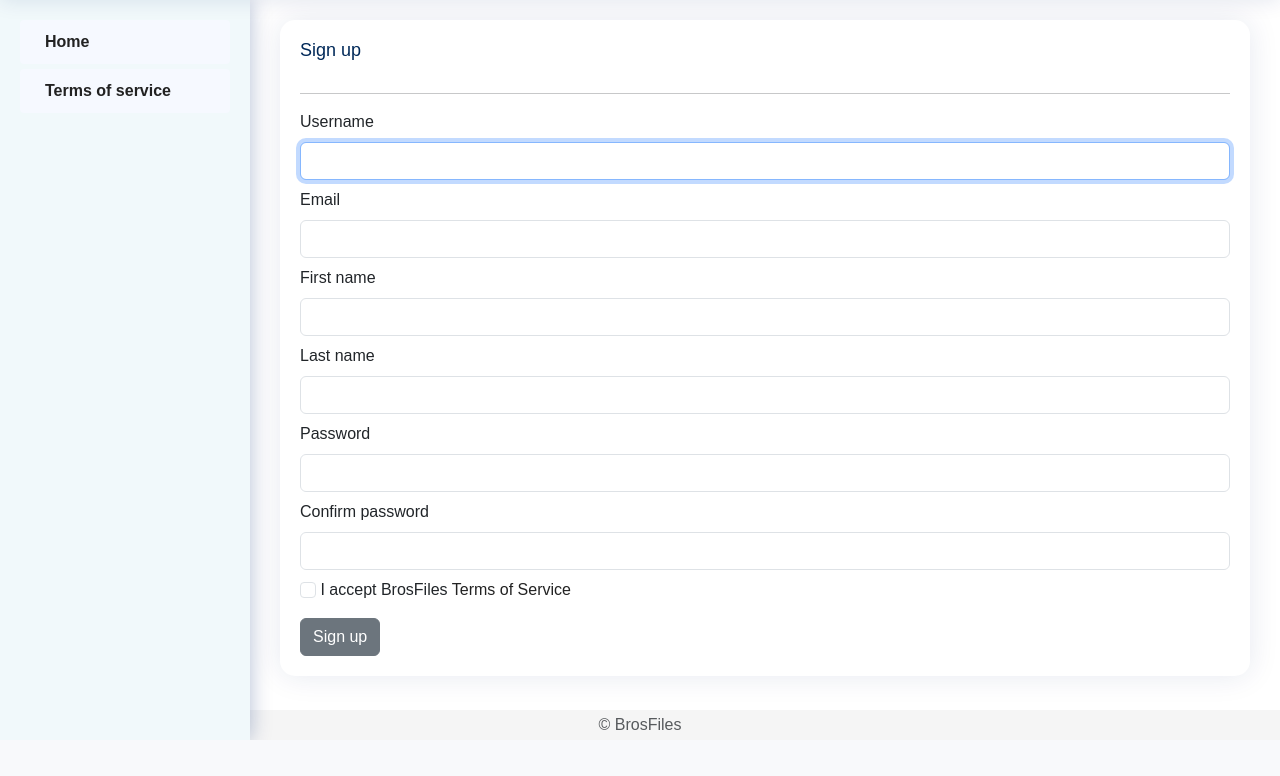
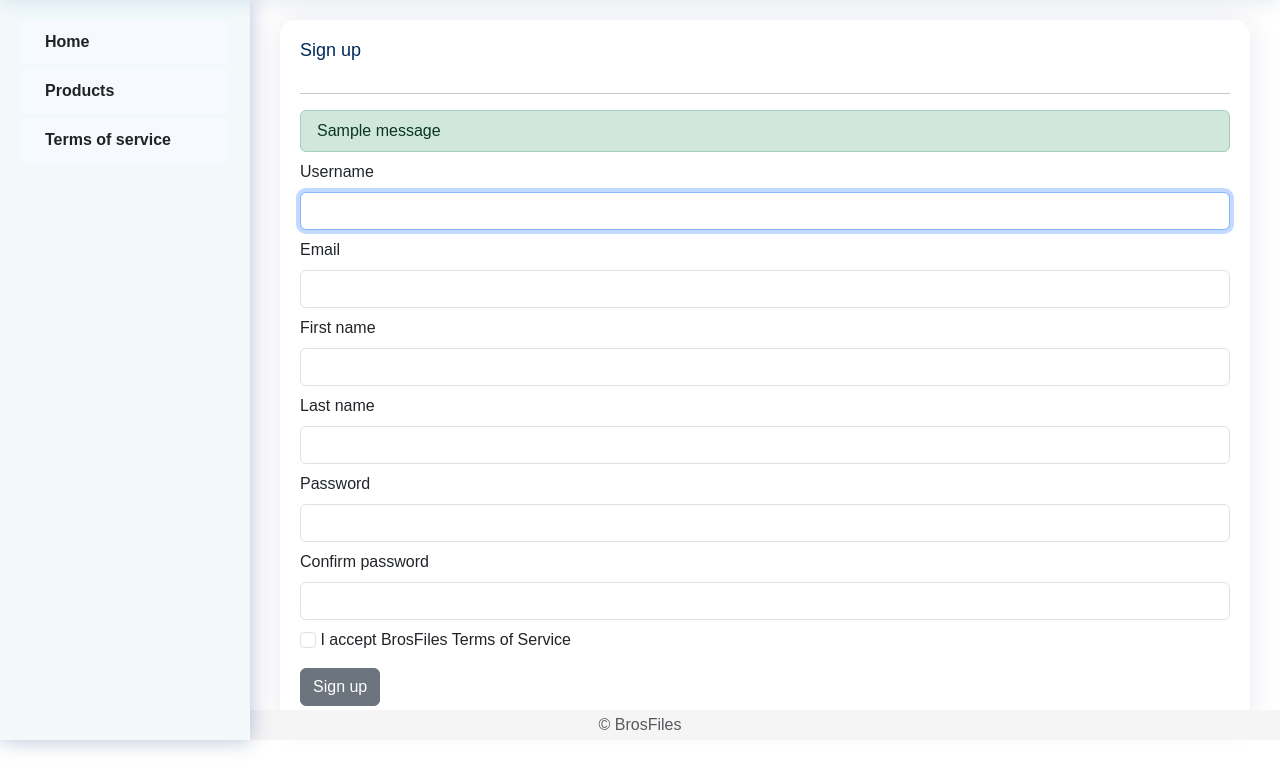
Before and after one commit to koldakov/brosfiles, a Django app: page /accounts/signup/ in a window 1280 px wide. Shown: the part 60-836 px from the top of the page. Before the commit the page ends 800 px from the top, so only its background shows below. Run offline with Django 4.2, Linux system fonts and the light colour scheme; tables that the repository leaves empty hold one stand-in row (values such as "Sample post"); one stand-in notice (Sample message) is shown; some libraries are stand-ins or nearby versions.

Commit message:
Allow not authenticated user to visit products page

```diff
--- a/accounts/models.py
+++ b/accounts/models.py
@@ -620,6 +620,13 @@ class Subscription(ProductBase):
         is_available: bool = True
         is_current: bool = False
 
+        if user.is_anonymous:
+            return {
+                'is_available': is_available,
+                'message': msg,
+                'is_current': is_current,
+            }
+
         if self == user.subscription:
             msg = _('This product already yours!')
             is_available = False
--- a/accounts/templates/accounts/auth/signup.html
+++ b/accounts/templates/accounts/auth/signup.html
@@ -21,6 +21,19 @@
               <hr/>
                 <form id="signup-form" method="POST">
                   {% csrf_token %}
+                  {% if messages %}
+                    <div class="mb-2">
+                      <ul class="list-group">
+                        {% for message in messages %}
+                          <li
+                            class="list-group-item list-group-item-{% if message.tags == 'success' %}{{ message.tags }}{% else %}danger{% endif %}"
+                          >
+                            {{ message }}
+                          </li>
+                        {% endfor %}
+                      </ul>
+                    </div>
+                  {% endif %}
                   {% for field in signup_form %}
                     <div class="mb-2">
                       {% if field.name == "terms_of_service" %}
--- a/accounts/templates/accounts/base_site.html
+++ b/accounts/templates/accounts/base_site.html
@@ -3,14 +3,14 @@
 {% load i18n %}
 
 {% block extraaside %}
+  <li class="nav-item">
+    <a class="nav-link{% if url_name == 'products' %} collapsed{% endif %}" href="{% url 'accounts:products' %}">
+      <i class="fa-solid fa-database"></i>
+      <span>{% translate "Products" %}</span>
+    </a>
+  </li>
   {% if user.is_authenticated %}
     {% with request.resolver_match.url_name as url_name %}
-    <li class="nav-item">
-      <a class="nav-link{% if url_name == 'products' %} collapsed{% endif %}" href="{% url 'accounts:products' %}">
-        <i class="fa-solid fa-database"></i>
-        <span>{% translate "Products" %}</span>
-      </a>
-    </li>
     <li class="nav-item">
       <a class="nav-link{% if url_name == 'settings' %} collapsed{% endif %}" href="{% url 'accounts:settings' %}">
         <i class="fa-solid fa-gears"></i>
--- a/accounts/views.py
+++ b/accounts/views.py
@@ -550,7 +550,7 @@ class SigInView(LoginView):
         )
 
 
-class ProductsView(LoginRequiredMixin, View):
+class ProductsView(View):
     template_name = 'accounts/products.html'
 
     def get(self, request, *args, **kwargs):
@@ -566,6 +566,10 @@ class ProductsView(LoginRequiredMixin, View):
         )
 
     def post(self, request, *args, **kwargs):
+        if request.user.is_anonymous:
+            messages.success(request, _('Please sign up first!'))
+            return redirect(reverse('accounts:signup'))
+
         product_id = request.POST.get('product_id')
 
         if product_id is None:
```
Also changed, not shown: CHANGELOG.md.
